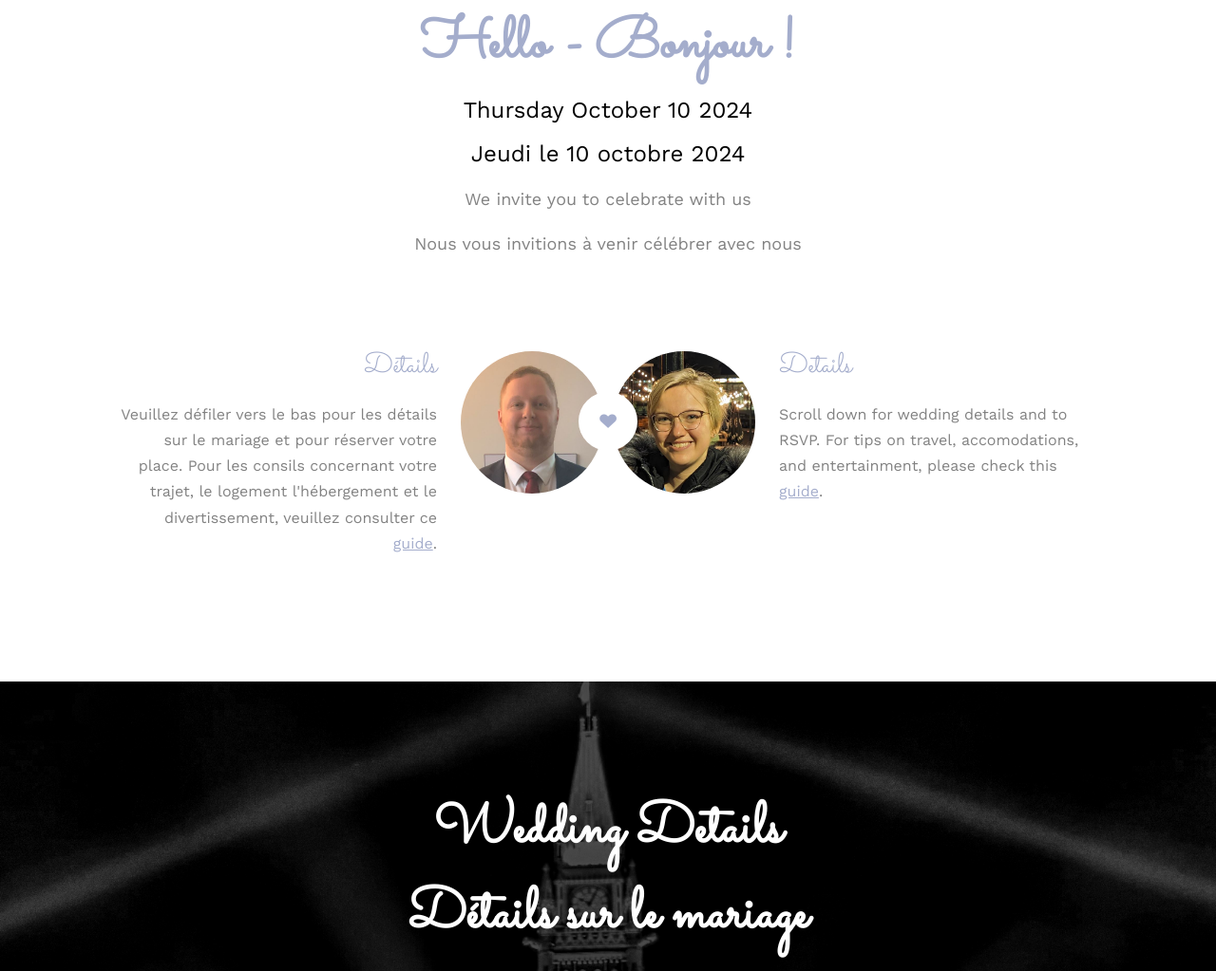
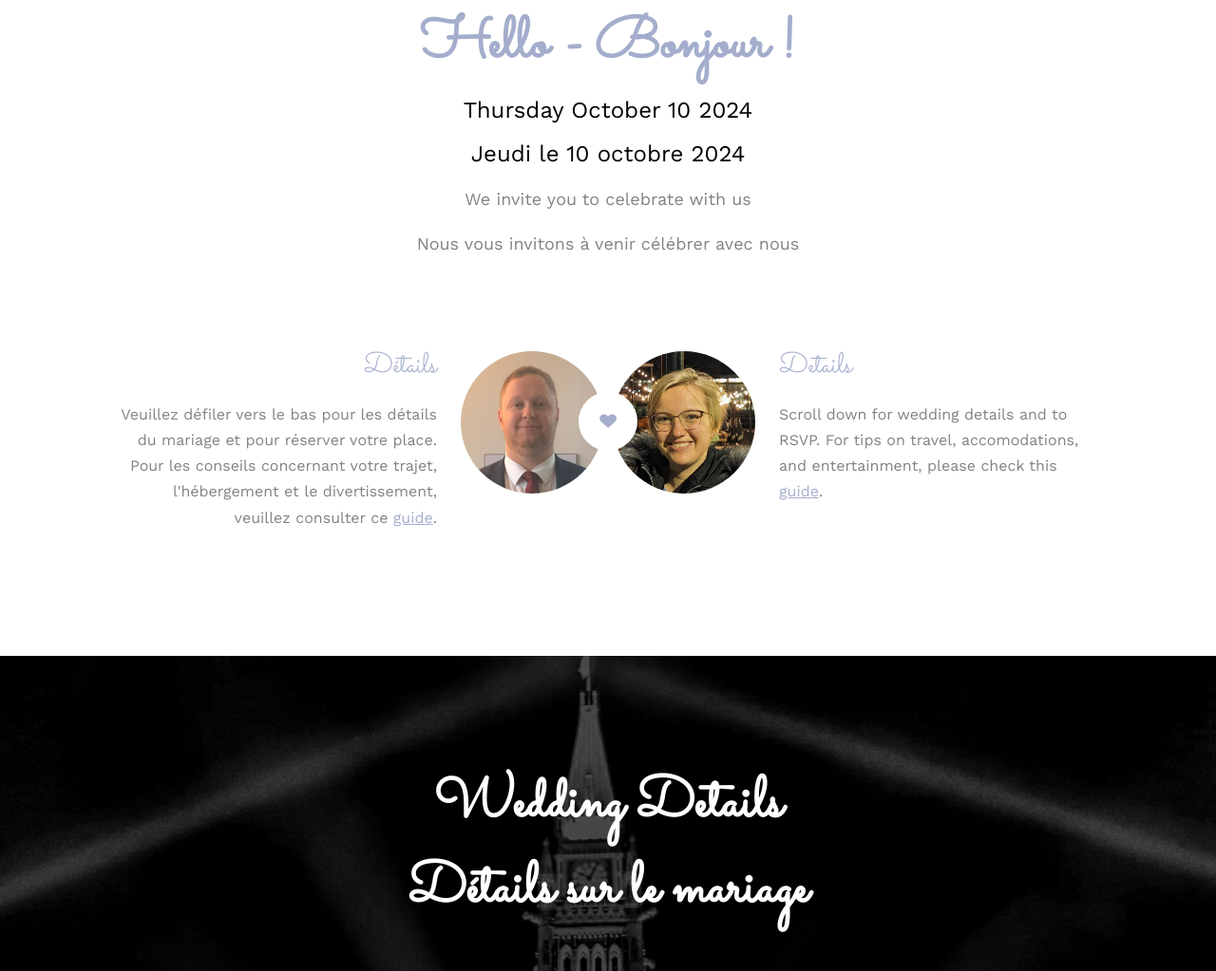
Before and after one commit to JPAPWedding/JPAPWedding.github.io, a plain HTML site: page index.html in a window 1280 px wide. Shown: the part 1009-2032 px from the top of the page at 95% size. Drawn offline with nearby package versions, Linux system fonts and the light colour scheme; files whose address does not match are found by name.

Commit message:
Update index.html
grammar

```diff
--- a/index.html
+++ b/index.html
@@ -68,7 +68,7 @@
 					<h3>Thursday October 10 2024</h3>
 					<h3>Jeudi le 10 octobre 2024</h3>
 					<p>We invite you to celebrate with us</p>
-					<p>Nous vous invitions à venir célébrer avec nous</p>
+					<p>Nous vous invitons à venir célébrer avec nous</p>
 				</div>
 			</div>
 			<div class="couple-wrap animate-box">
@@ -78,7 +78,7 @@
 					</div>
 					<div class="desc-groom">
 						<h3>D&eacute;tails</h3>
-						<p>Veuillez d&eacute;filer vers le bas pour les d&eacute;tails sur le mariage et pour r&eacute;server votre place. Pour les consils concernant votre trajet, le logement l'h&eacute;bergement et le divertissement, veuillez consulter ce <a style="text-decoration: underline" href="GUIDE-OTTAWA-FINAL.pdf">guide</a>.</p>
+						<p>Veuillez d&eacute;filer vers le bas pour les d&eacute;tails du mariage et pour r&eacute;server votre place. Pour les conseils concernant votre trajet, l'h&eacute;bergement et le divertissement, veuillez consulter ce <a style="text-decoration: underline" href="GUIDE-OTTAWA-FINAL.pdf">guide</a>.</p>
 					</div>
 				</div>
 				<p class="heart text-center"><i class="icon-heart2"></i></p>
@@ -122,7 +122,7 @@
 										<span>10/10/2024</span>
 									</div>
 									<h4 style="color:white">The Metcalfe<br/>123 Metcalfe Street, Ottawa</h4>
-									<p>Doors open at 4:00 PM, followed by cocktail hour and dinner.<br/>Les portes ouvrent &agrave; 16H00. La cérémonie sera suivi par une heure de cocktail et d'un souper.</p>
+									<p>Doors open at 4:00 PM, followed by cocktail hour and dinner.<br/>Les portes ouvrent &agrave; 16H00. La cérémonie sera suivi par un apéro et un souper.</p>
 								</div>
 							</div>
 							<div class="col-md-6 col-sm-6 text-center">
```
